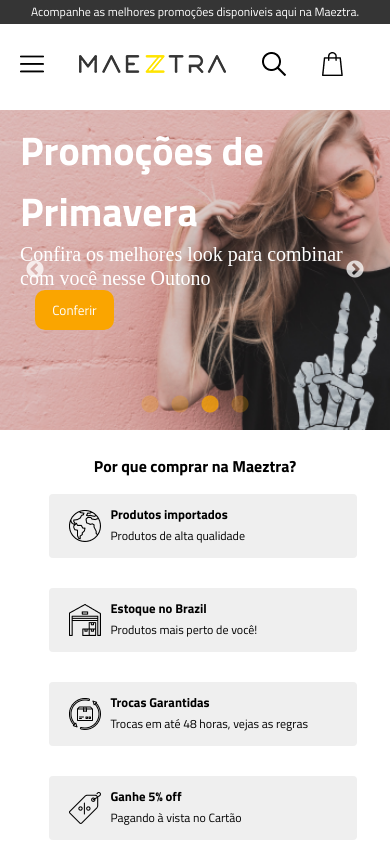
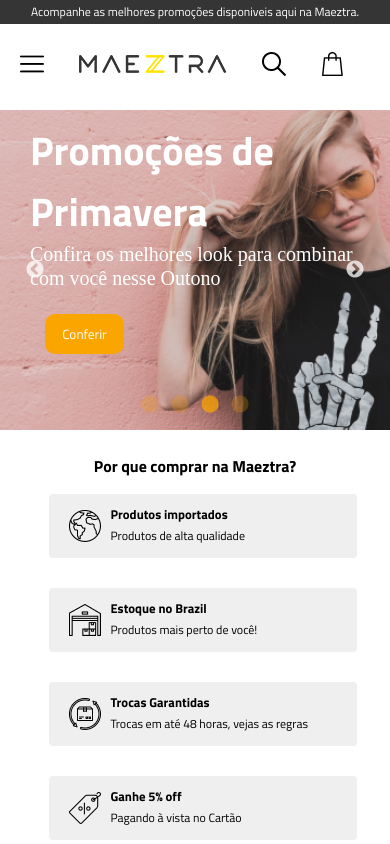
Before and after one commit to AlexsandroNeves/loja, a React (Vite) app: page / in a window 390 px wide. Shown: the top 844 px of the page. Built offline with nearby package versions, Linux system fonts and the light colour scheme.

Commit message:
ajuste no layout

```diff
--- a/src/Components/banner/banner.css
+++ b/src/Components/banner/banner.css
@@ -19,7 +19,7 @@ h3 {
 
 .banner--container p{
     font-family: 'Montserrat';
-margin-bottom: 24px 0;
+     margin-bottom: 24px;
 
 }
 p {
@@ -61,7 +61,7 @@ p {
 
 @media (max-width: 800px) {
     .banner--container {
-        padding-left: 20px;
+        padding-left: 30px;
         padding-top: 10px;
         background: url(../../assets/img/Banner-total.png) 100% ;
         background-repeat: no-repeat;
```
